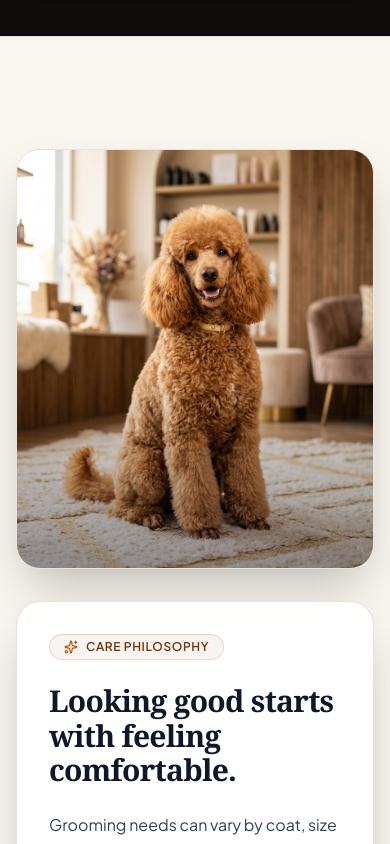
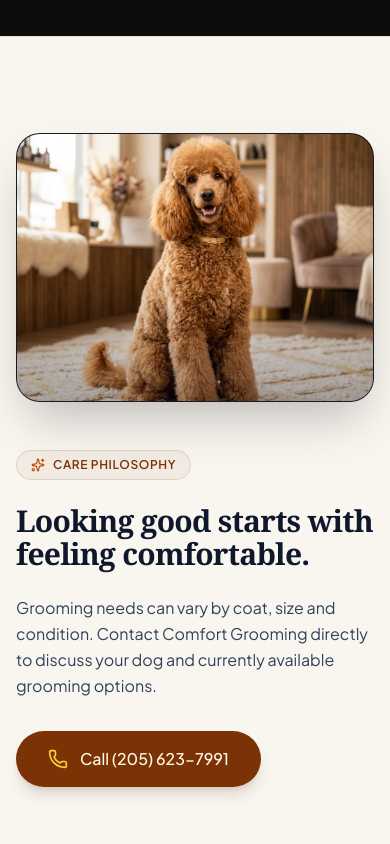
Before and after one commit to Nitin-Polistya/comfort-grooming-premium-demo, a Next.js app: page / in a window 390 px wide. Shown: the part 3680-4524 px from the top of the page. Built offline with nearby package versions, Linux system fonts and the light colour scheme.

Commit message:
fix(philosophy): refine philosophy desktop composition to 2-column grid without card container

```diff
--- a/src/components/WhyComfortMatters.tsx
+++ b/src/components/WhyComfortMatters.tsx
@@ -7,55 +7,55 @@ import { Phone, Sparkles } from "lucide-react";
 
 export default function WhyComfortMatters() {
   return (
-    <section id="philosophy" className="py-28 bg-[#F9F6F0] text-slate-900 overflow-hidden border-t border-amber-900/10">
+    <section id="philosophy" className="py-24 sm:py-32 bg-[#F9F6F0] text-slate-900 overflow-hidden border-t border-amber-900/10">
       <div className="max-w-7xl mx-auto px-4 sm:px-6 lg:px-8">
 
-        {/* Editorial Overlapping Composition */}
-        <div className="relative grid grid-cols-1 lg:grid-cols-12 gap-8 lg:gap-12 items-center">
+        {/* Clean 2-Column Editorial Grid (6 / 6 split) */}
+        <div className="grid grid-cols-1 lg:grid-cols-12 gap-12 lg:gap-16 items-center">
 
-          {/* Large Heroic Visual */}
+          {/* Left Column: Grooming/Doodle Photograph (50% Viewport) */}
           <motion.div
             initial={{ opacity: 0, scale: 0.98 }}
             whileInView={{ opacity: 1, scale: 1 }}
             viewport={{ once: true }}
             transition={{ duration: 0.7 }}
-            className="lg:col-span-7 relative h-[420px] sm:h-[540px] lg:h-[600px] rounded-3xl overflow-hidden shadow-2xl border border-amber-900/10"
+            className="lg:col-span-6 relative aspect-[4/3] sm:aspect-[16/11] lg:aspect-[4/3] rounded-3xl overflow-hidden shadow-2xl border border-amber-900/10 bg-slate-900"
           >
             <Image
               src="/images/poodle_grooming.jpg"
-              alt="Comfortable groomed companion dog"
+              alt="Groomed companion dog"
               fill
               className="object-cover"
               unoptimized
             />
-            <div className="absolute inset-0 bg-gradient-to-t from-slate-950/40 via-transparent to-transparent" />
+            <div className="absolute inset-0 bg-gradient-to-t from-slate-950/30 via-transparent to-transparent pointer-events-none" />
           </motion.div>
 
-          {/* Overlapping Editorial Copy Card */}
+          {/* Right Column: Editorial Copy directly in page space (No white card container) */}
           <motion.div
-            initial={{ opacity: 0, y: 30 }}
-            whileInView={{ opacity: 1, y: 0 }}
+            initial={{ opacity: 0, x: 20 }}
+            whileInView={{ opacity: 1, x: 0 }}
             viewport={{ once: true }}
             transition={{ duration: 0.7, delay: 0.1 }}
-            className="lg:col-span-6 lg:-ml-16 z-20 bg-white/95 backdrop-blur-md rounded-3xl p-8 sm:p-12 border border-amber-900/15 shadow-2xl space-y-6"
+            className="lg:col-span-6 space-y-6"
           >
-            <div className="inline-flex items-center gap-2 px-3.5 py-1 rounded-full bg-amber-900/5 border border-amber-900/15 text-amber-900 text-xs font-semibold uppercase tracking-wider">
+            <div className="inline-flex items-center gap-2 px-3.5 py-1.5 rounded-full bg-amber-900/5 border border-amber-900/15 text-amber-900 text-xs font-semibold uppercase tracking-wider">
               <Sparkles className="w-3.5 h-3.5 text-amber-700" />
               <span>Care Philosophy</span>
             </div>
 
-            <h2 className="text-3xl sm:text-5xl font-bold font-serif text-slate-900 tracking-tight leading-[1.15]">
+            <h2 className="text-3xl sm:text-5xl lg:text-6xl font-bold font-serif text-slate-900 tracking-tight leading-[1.12]">
               Looking good starts with feeling comfortable.
             </h2>
 
-            <p className="text-slate-700 text-base sm:text-lg leading-relaxed">
+            <p className="text-slate-700 text-base sm:text-lg leading-relaxed max-w-xl">
               Grooming needs can vary by coat, size and condition. Contact Comfort Grooming directly to discuss your dog and currently available grooming options.
             </p>
 
             <div className="pt-2">
               <a
                 href="tel:+12056237991"
-                className="inline-flex items-center gap-3 px-8 py-4 rounded-full bg-amber-900 hover:bg-amber-950 text-amber-50 font-medium text-base shadow-lg shadow-amber-950/15 transition-all"
+                className="inline-flex items-center gap-3 px-8 py-4 rounded-full bg-amber-900 hover:bg-amber-950 text-amber-50 font-medium text-base shadow-lg shadow-amber-950/15 transition-all transform hover:-translate-y-0.5 active:translate-y-0"
               >
                 <Phone className="w-5 h-5 text-amber-300" />
                 <span>Call (205) 623-7991</span>
```
